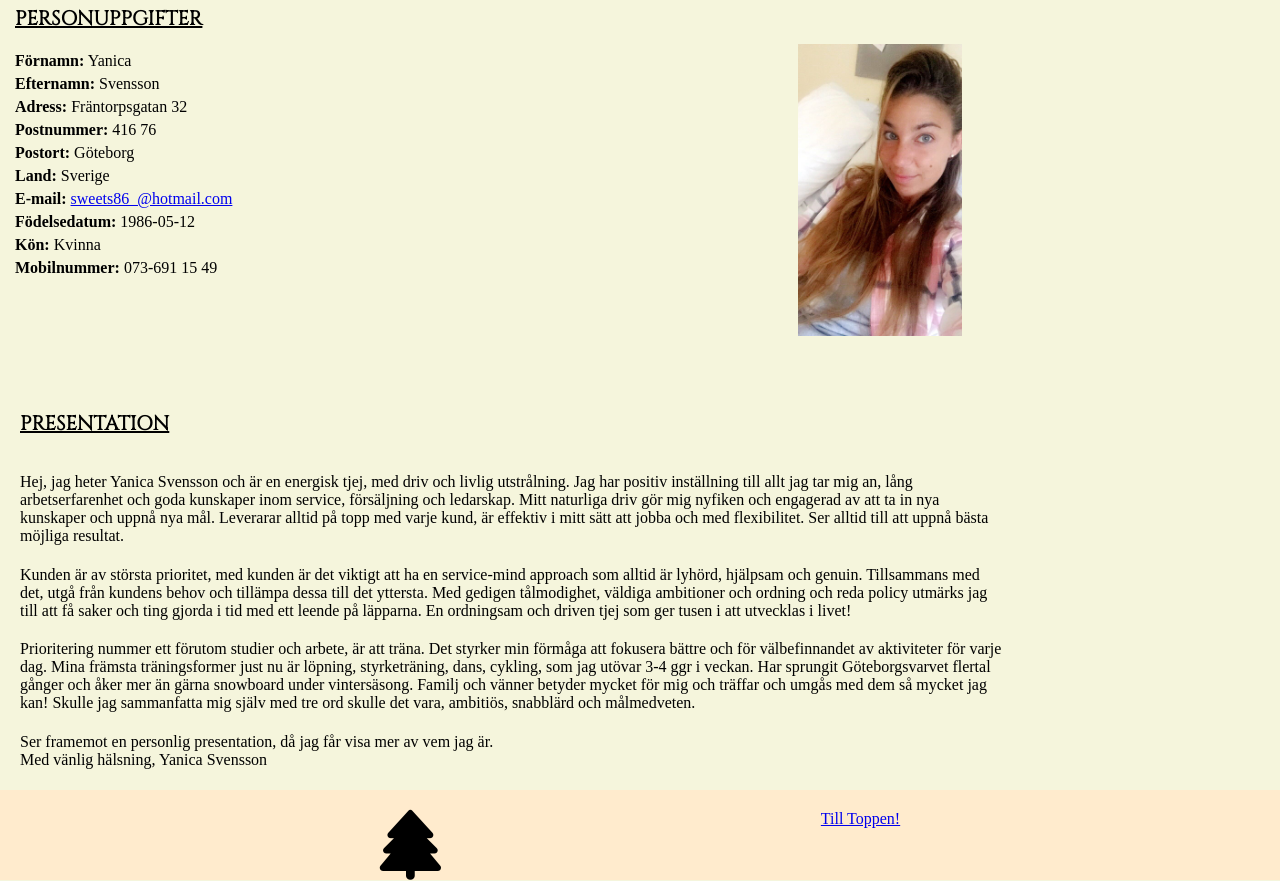
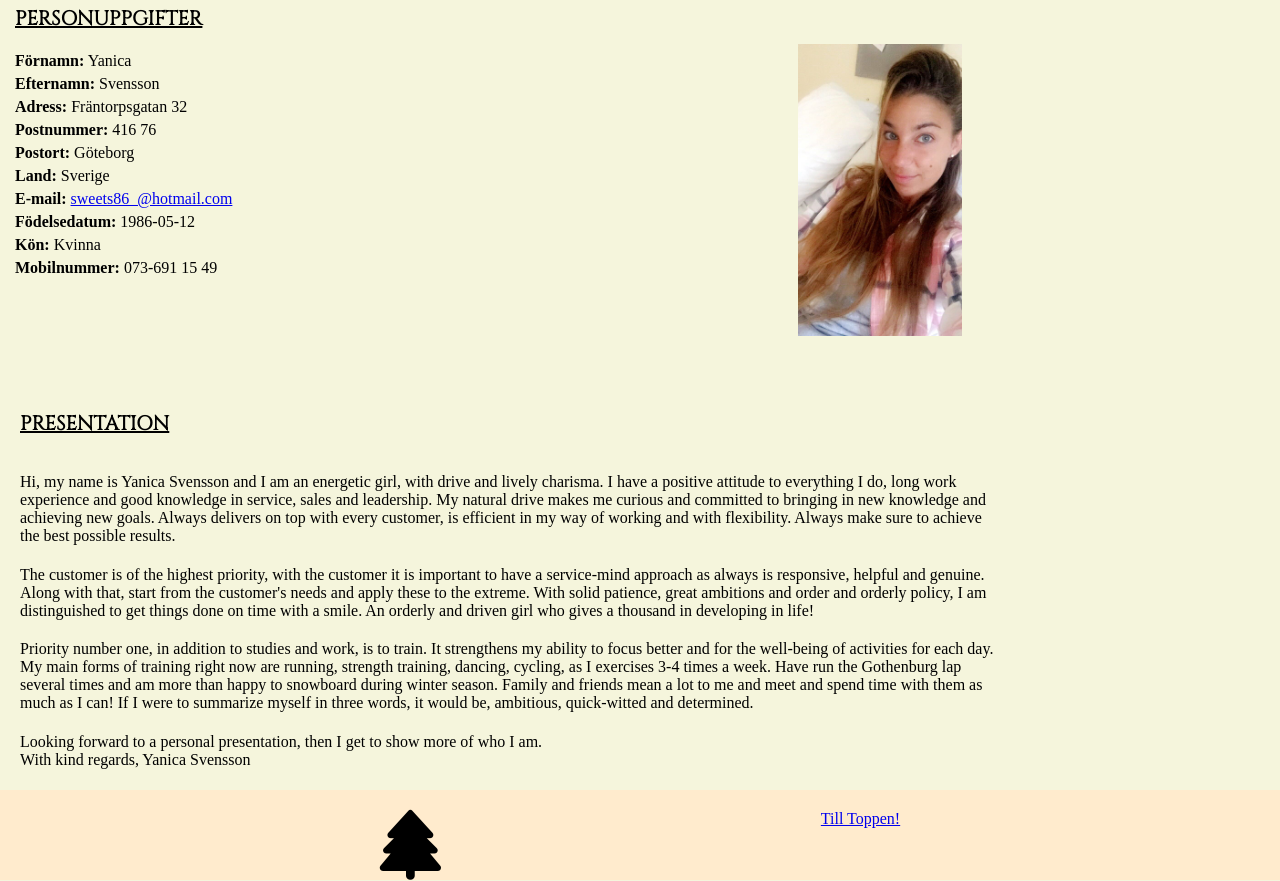
Before and after one commit to sweets86/CV, a plain HTML site: page index.html in a window 1280 px wide. Shown: the part 110-991 px from the top of the page. Drawn offline with Linux system fonts and the light colour scheme.

Commit message:
presentation in engllish

```diff
--- a/index.html
+++ b/index.html
@@ -52,28 +52,29 @@
         <div class="flex-item text-container">
             <h1>PRESENTATION</h1>
             <p>
-                Hej, jag heter Yanica Svensson och är en energisk tjej, med driv och livlig utstrålning.
-                Jag har positiv inställning till allt jag tar mig an, lång arbetserfarenhet och goda
-                kunskaper inom service, försäljning och ledarskap. Mitt naturliga driv gör mig nyfiken och
-                engagerad av att ta in nya kunskaper och uppnå nya mål. Leverarar alltid på topp med
-                varje kund, är effektiv i mitt sätt att jobba och med flexibilitet. Ser alltid till att uppnå bästa
-                möjliga resultat.</p>
+                Hi, my name is Yanica Svensson and I am an energetic girl, with drive and lively charisma.
+                I have a positive attitude to everything I do, long work experience and good
+                knowledge in service, sales and leadership. My natural drive makes me curious and
+                committed to bringing in new knowledge and achieving new goals. Always delivers on top with
+                every customer, is efficient in my way of working and with flexibility. Always make sure to achieve the best
+                possible results.</p>
             <p>
-                Kunden är av största prioritet, med kunden är det viktigt att ha en service-mind approach som alltid
-                är lyhörd, hjälpsam och genuin. Tillsammans med det, utgå från kundens behov och tillämpa dessa till
-                det yttersta. Med gedigen tålmodighet, väldiga ambitioner och ordning och reda policy utmärks jag
-                till att få saker och ting gjorda i tid med ett leende på läpparna.
-                En ordningsam och driven tjej som ger tusen i att utvecklas i livet!</p>
-            <p>Prioritering nummer ett förutom studier och arbete, är att träna. Det styrker min förmåga att fokusera
-                bättre och för välbefinnandet av aktiviteter för varje dag. Mina främsta träningsformer just nu är
-                löpning, styrketräning, dans, cykling, som jag
-                utövar 3-4 ggr i veckan. Har sprungit Göteborgsvarvet flertal gånger och åker mer än gärna snowboard
-                under
-                vintersäsong. Familj och vänner betyder mycket för mig och träffar och umgås med dem så mycket jag kan!
-                Skulle jag sammanfatta mig själv med tre ord skulle det vara, ambitiös, snabblärd och målmedveten.</p>
-            <p>Ser framemot en personlig presentation,
-                då jag får visa mer av vem jag är. <br>
-                Med vänlig hälsning, Yanica Svensson</p>
+                The customer is of the highest priority, with the customer it is important to have a service-mind approach as always
+                is responsive, helpful and genuine. Along with that, start from the customer's needs and apply these to
+                the extreme. With solid patience, great ambitions and order and orderly policy, I am distinguished
+                to get things done on time with a smile.
+                An orderly and driven girl who gives a thousand in developing in life!</p>
+            <p>Priority number one, in addition to studies and work, is to train. It strengthens my ability to focus
+                better and for the well-being of activities for each day. My main forms of training right now are
+                running, strength training, dancing, cycling, as I
+                exercises 3-4 times a week. Have run the Gothenburg lap several times and am more than happy to snowboard
+                during
+                winter season. Family and friends mean a lot to me and meet and spend time with them as much as I can!
+                If I were to summarize myself in three words, it would be, ambitious, quick-witted and determined.</p>
+            <p>
+                Looking forward to a personal presentation,
+                then I get to show more of who I am. <br>
+                With kind regards, Yanica Svensson</p>
         </div>
 
         <div class="icon-container">
```
Also changed, not shown: 1 other file.
